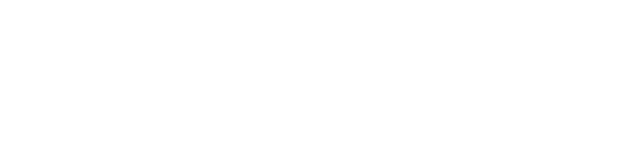
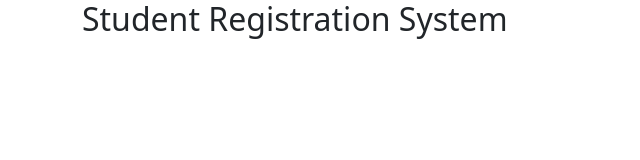
Before and after one commit to aadarshraj02/Student-Registration-System, a plain HTML site: page index.html in a window 1280 px wide. Shown: the whole page, without its empty margins (0-640 px from the left). Drawn offline with nearby package versions, Linux system fonts and the light colour scheme.

Commit message:
created a div container; added h2 for header

```diff
--- a/index.html
+++ b/index.html
@@ -18,5 +18,9 @@
     <link rel="stylesheet" href="styles/style.css" />
     <script src="sript.js" defer></script>
   </head>
-  <body></body>
+  <body>
+    <div class="container">
+      <h2>Student Registration System</h2>
+    </div>
+  </body>
 </html>
```
